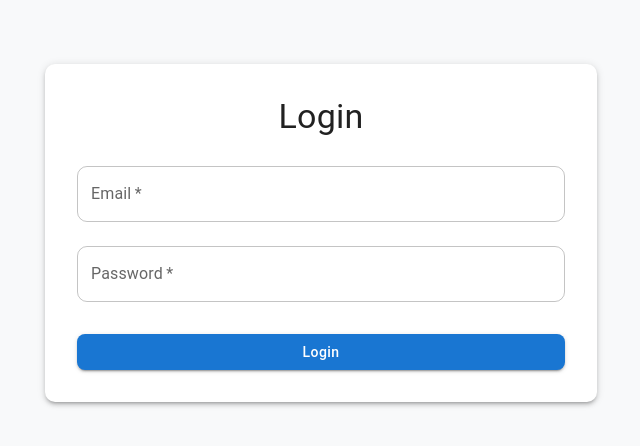
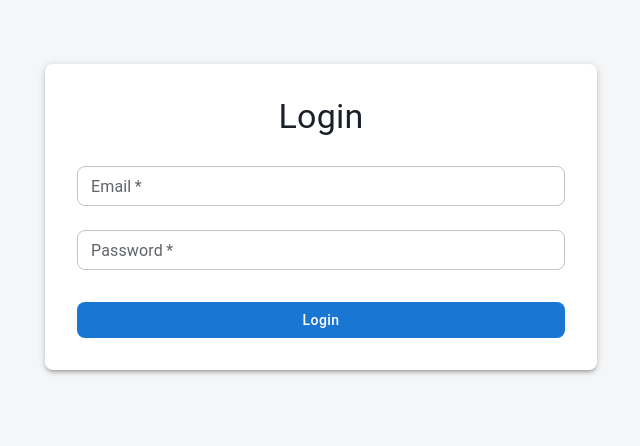
Before and after one commit to Torgbe-Desmond/formify-it, a React (Create React App) app in the folder src/: page /login in a window 1280 px wide. Shown: the top 446 px of the page, without its empty margins (319-959 px from the left). Built offline with nearby package versions, Linux system fonts and the light colour scheme; the HTML template or start-up script is replaced by a standard one; what liquidjs would draw is missing.

Commit message:
added login and register

```diff
--- a/src/App.js
+++ b/src/App.js
@@ -1,6 +1,6 @@
-import { useMemo, useEffect } from 'react';
+import { useEffect } from 'react';
 import { BrowserRouter as Router, Routes, Route, Navigate } from 'react-router-dom';
-import { ThemeProvider, createTheme, CssBaseline, useMediaQuery } from '@mui/material';
+import { ThemeProvider, CssBaseline } from '@mui/material';
 import { useSelector } from 'react-redux';
 
 import { selectIsAuth } from './store/slices/authSlice';
@@ -13,6 +13,7 @@ import SchemaTemplateEditorPage from './pages/SchemaTemplateEditorPage';
 import OfflineBanner            from './components/OfflineBanner';
 import Login from './pages/Login';
 import Register from './pages/Register';
+import LightTheme from './theme/LightTheme';
 
 function ProtectedRoute({ children }) {
   const isAuth = useSelector(selectIsAuth);
@@ -21,45 +22,15 @@ function ProtectedRoute({ children }) {
 }
 
 export default function App() {
-  const prefersDarkMode = useMediaQuery('(prefers-color-scheme: dark)');
 
   useEffect(() => {
     const meta = document.querySelector('meta[name="theme-color"]');
-    if (meta) meta.setAttribute('content', prefersDarkMode ? '#121212' : '#ffffff');
-  }, [prefersDarkMode]);
+    if (meta) meta.setAttribute('content','#ffffff');
+  }, []);
 
-  const theme = useMemo(() =>
-    createTheme({
-      palette: {
-        mode:       prefersDarkMode ? 'dark' : 'light',
-        primary:    { main: '#1976d2' },
-        secondary:  { main: '#9c27b0' },
-        background: {
-          default: prefersDarkMode ? '#0d1117' : '#f8f9fa',
-          paper:   prefersDarkMode ? '#161b22' : '#ffffff',
-        },
-      },
-      typography: { fontFamily: '"Roboto", "Helvetica", "Arial", sans-serif' },
-      shape: { borderRadius: 10 },
-      components: {
-        MuiButton: { styleOverrides: { root: { textTransform: 'none', borderRadius: 8 } } },
-        MuiCard: {
-          styleOverrides: {
-            root: {
-              borderRadius: 12,
-              boxShadow: prefersDarkMode
-                ? '0 4px 20px rgba(0,0,0,0.4)'
-                : '0 4px 20px rgba(0,0,0,0.08)',
-            },
-          },
-        },
-      },
-    }),
-    [prefersDarkMode]
-  );
 
   return (
-    <ThemeProvider theme={theme}>
+    <ThemeProvider theme={LightTheme}>
       <CssBaseline />
       <OfflineBanner />
       <Router>
--- /dev/null
+++ b/src/components/Breadcrumbs.js
@@ -0,0 +1,107 @@
+import { Box, Typography, IconButton } from '@mui/material';
+import ArrowBackIosNewRoundedIcon from '@mui/icons-material/ArrowBackIosNewRounded';
+import { useNavigate } from 'react-router-dom';
+import FolderIcon from '@mui/icons-material/Folder';
+import DescriptionIcon from '@mui/icons-material/Description';
+import WorkspacesIcon from '@mui/icons-material/Workspaces';
+
+const getIcon = (type) => {
+    switch (type) {
+        case 'project': return <WorkspacesIcon sx={{ fontSize: 16 }} />;
+        case 'folder': return <FolderIcon sx={{ fontSize: 16 }} />;
+        case 'file': return <DescriptionIcon sx={{ fontSize: 16 }} />;
+        default: return null;
+    }
+};
+
+const getPath = (crumb) => {
+    switch (crumb.type) {
+        case 'project':
+            return `/project/${crumb.id}`;
+        case 'folder':
+            return `/folder/${crumb.id}`;
+        case 'file':
+            return `/file/${crumb.id}`;
+        default:
+            return '/';
+    }
+};
+
+export default function Breadcrumbs({ crumbs }) {
+    const navigate = useNavigate();
+
+    if (!crumbs || crumbs.length === 0) return null;
+
+    return (
+        <Box sx={{ display: 'flex', alignItems: 'center', gap: 0.5, mb: 1.5 }}>
+
+            {/* Back button → go to parent */}
+            {crumbs.length > 0 && (
+                <IconButton
+                    size="small"
+                    onClick={() => navigate(-1)}
+                    sx={{ color: 'text.secondary', p: 0.5 }}
+                >
+                    <ArrowBackIosNewRoundedIcon sx={{ fontSize: 14 }} />
+                </IconButton>
+            )}
+
+            <Typography variant="body2"
+                onClick={() => navigate("/")}
+                sx={{
+                    cursor: 'pointer',
+                    pr: 0.2,
+                    '&:hover': {
+                        color: 'primary.main',
+                        textDecoration: 'underline',
+                    },
+                }}>
+                Projects / {" "}
+            </Typography>
+
+            {crumbs.map((crumb, index) => {
+                const isLast = index === crumbs.length - 1;
+
+                return (
+                    <Box key={crumb.id} sx={{ display: 'flex', alignItems: 'center' }}>
+
+                        {/* Clickable (not last) */}
+                        {!isLast ? (
+                            <Typography
+                                variant="body2"
+                                color="text.secondary"
+                                sx={{
+                                    cursor: 'pointer',
+                                    '&:hover': {
+                                        color: 'primary.main',
+                                        textDecoration: 'underline',
+                                    },
+                                }}
+                                onClick={() => navigate(getPath(crumb))}
+                            >
+                                {crumb.name}
+                            </Typography>
+                        ) : (
+                            /* Current item */
+                            <Typography
+                                variant="body2"
+                                fontWeight={600}
+                                color="text.primary"
+                                noWrap
+                            >
+                                {crumb.name}
+                            </Typography>
+                        )}
+
+                        {/* Divider */}
+                        {!isLast && (
+                            <Typography variant="body2" color="text.disabled" sx={{ mx: 0.5 }}>
+                                /
+                            </Typography>
+                        )}
+                    </Box>
+                );
+            })}
+        </Box>
+    );
+}
--- a/src/components/fileboard/FileBoardHeader.js
+++ b/src/components/fileboard/FileBoardHeader.js
@@ -2,14 +2,17 @@ import {
   Box, Typography, Button, TextField, InputAdornment,
   IconButton, Menu, MenuItem, ListItemIcon, ListItemText,
 } from '@mui/material';
-import ArrowBackIosNewRoundedIcon        from '@mui/icons-material/ArrowBackIosNewRounded';
-import AddRoundedIcon                    from '@mui/icons-material/AddRounded';
-import SearchIcon                        from '@mui/icons-material/Search';
-import MoreHorizIcon                     from '@mui/icons-material/MoreHoriz';
+import ArrowBackIosNewRoundedIcon from '@mui/icons-material/ArrowBackIosNewRounded';
+import AddRoundedIcon from '@mui/icons-material/AddRounded';
+import SearchIcon from '@mui/icons-material/Search';
+import MoreHorizIcon from '@mui/icons-material/MoreHoriz';
 import DriveFileRenameOutlineRoundedIcon from '@mui/icons-material/DriveFileRenameOutlineRounded';
-import FolderDeleteRoundedIcon           from '@mui/icons-material/FolderDeleteRounded';
-import SchemaRoundedIcon                 from '@mui/icons-material/SchemaRounded';
-import { useNavigate } from 'react-router-dom';
+import FolderDeleteRoundedIcon from '@mui/icons-material/FolderDeleteRounded';
+import SchemaRoundedIcon from '@mui/icons-material/SchemaRounded';
+import { useNavigate, useParams } from 'react-router-dom';
+import Breadcrumbs from '../Breadcrumbs';
+import { useEffect, useState } from 'react';
+import { breadcrumbApi } from '../../store/api/apiClient';
 
 export default function FileBoardHeader({
   folderName,
@@ -25,11 +28,29 @@ export default function FileBoardHeader({
   onSearchChange,
 }) {
   const navigate = useNavigate();
+  const { folderId } = useParams();
+  const [crumbs, setCrumbs] = useState([]);
+
+  useEffect(() => {
+    if (!folderId) return;
+
+    const fetchBreadcrumb = async () => {
+      try {
+        const res = await breadcrumbApi.get('folder', folderId);
+        console.log("res", res)
+        setCrumbs(res.data);
+      } catch (error) {
+        console.error(error);
+      }
+    };
+
+    fetchBreadcrumb();
+  }, [folderId]);
 
   return (
     <Box sx={{ px: { xs: 2, sm: 3 }, pt: { xs: 2.5, sm: 3 }, pb: 2 }}>
       {/* Breadcrumb */}
-      <Box sx={{ display: 'flex', alignItems: 'center', gap: 0.5, mb: 1.5, flexWrap: 'wrap' }}>
+      {/* <Box sx={{ display: 'flex', alignItems: 'center', gap: 0.5, mb: 1.5, flexWrap: 'wrap' }}>
         <IconButton size="small" onClick={() => navigate(-2)} sx={{ color: 'text.secondary', p: 0.5 }}>
           <ArrowBackIosNewRoundedIcon sx={{ fontSize: 14 }} />
         </IconButton>
@@ -52,7 +73,9 @@ export default function FileBoardHeader({
         <Typography variant="body2" fontWeight={600} color="text.primary" noWrap>
           {folderName || '...'}
         </Typography>
-      </Box>
+      </Box> */}
+
+      <Breadcrumbs crumbs={crumbs} />
 
       {/* Title + search + buttons */}
       <Box sx={{
--- a/src/components/folderboard/FolderBoardHeader.js
+++ b/src/components/folderboard/FolderBoardHeader.js
@@ -3,9 +3,12 @@ import {
   InputAdornment, IconButton,
 } from '@mui/material';
 import ArrowBackIosNewRoundedIcon from '@mui/icons-material/ArrowBackIosNewRounded';
-import AddRoundedIcon             from '@mui/icons-material/AddRounded';
-import SearchIcon                 from '@mui/icons-material/Search';
-import { useNavigate } from 'react-router-dom';
+import AddRoundedIcon from '@mui/icons-material/AddRounded';
+import SearchIcon from '@mui/icons-material/Search';
+import { useNavigate, useParams } from 'react-router-dom';
+import { useEffect, useState } from 'react';
+import { breadcrumbApi } from '../../store/api/apiClient';
+import Breadcrumbs from '../Breadcrumbs';
 
 export default function FolderBoardHeader({
   projectName,
@@ -14,11 +17,29 @@ export default function FolderBoardHeader({
   onSearchChange,
 }) {
   const navigate = useNavigate();
+  const { projectId } = useParams();
+  const [crumbs, setCrumbs] = useState([]);
+
+  useEffect(() => {
+    if (!projectId) return;
+
+    const fetchBreadcrumb = async () => {
+      try {
+        const res = await breadcrumbApi.get('project', projectId);
+        console.log("res", res)
+        setCrumbs(res.data);
+      } catch (error) {
+        console.error(error);
+      }
+    };
+
+    fetchBreadcrumb();
+  }, [projectId]);
 
   return (
     <Box sx={{ px: { xs: 2, sm: 3 }, pt: { xs: 2.5, sm: 3 }, pb: 2 }}>
       {/* Breadcrumb */}
-      <Box sx={{ display: 'flex', alignItems: 'center', gap: 0.5, mb: 1.5 }}>
+      {/* <Box sx={{ display: 'flex', alignItems: 'center', gap: 0.5, mb: 1.5 }}>
         <IconButton size="small" onClick={() => navigate('/')} sx={{ color: 'text.secondary', p: 0.5 }}>
           <ArrowBackIosNewRoundedIcon sx={{ fontSize: 14 }} />
         </IconButton>
@@ -34,7 +55,9 @@ export default function FolderBoardHeader({
         <Typography variant="body2" fontWeight={600} color="text.primary" noWrap>
           {projectName || '...'}
         </Typography>
-      </Box>
+      </Box> */}
+
+      <Breadcrumbs crumbs={crumbs}/>
 
       {/* Title + search + button */}
       <Box sx={{
--- a/src/pages/Login.js
+++ b/src/pages/Login.js
@@ -30,10 +30,14 @@ const Login = () => {
 
   const handleSubmit = async (e) => {
     e.preventDefault();
-    const res = await dispatch(login(form));
+    try {
+      const res = await dispatch(login(form));
 
-    if (res.meta.requestStatus === 'fulfilled') {
-      navigate('/');
+      if (res.meta.requestStatus === 'fulfilled') {
+        navigate('/');
+      }
+    } catch (err) {
+      console.log(err)
     }
   };
 
--- a/src/pages/SchemaTemplateEditorPage.js
+++ b/src/pages/SchemaTemplateEditorPage.js
@@ -387,7 +387,7 @@ export default function SchemaTemplateEditorPage() {
               {templateSubView === 'html' && (
                 <>
                   <Typography variant="subtitle1" gutterBottom>HTML Template + Liquid</Typography>
-                  <Paper variant="outlined" sx={{ overflow: 'hidden', borderRadius: 1 }}>
+                  <Paper variant="outlined" sx={{ overflow: 'hidden', borderRadius: 1, bgcolor:"inherit" }}>
                     <CodeMirror
                       value={htmlContent} height="500px"
                       extensions={[html({})]}
--- a/src/store/api/apiClient.js
+++ b/src/store/api/apiClient.js
@@ -1,6 +1,6 @@
 import axios from 'axios';
 
-const BASE_URL = 'https://formify-wyqh.onrender.com';
+const BASE_URL = ['https://formify-node.onrender.com',"http://localhost:5000"][0];
 
 export const apiClient = axios.create({
   baseURL: BASE_URL,
@@ -63,3 +63,8 @@ export const filesApi = {
   update:      (id, data) => apiClient.put(`/api/files/${id}`, data),
   delete:      (id)       => apiClient.delete(`/api/files/${id}`),
 };
+
+// ── Breadcrumbs ─────────────────────────────────────────────────────────
+export const breadcrumbApi = {
+  get: (type, id) => apiClient.get(`/api/breadcrumb/${type}/${id}`),
+};
--- a/src/store/slices/projectsSlice.js
+++ b/src/store/slices/projectsSlice.js
@@ -64,6 +64,7 @@ const projectsSlice = createSlice({
       })
 
       .addCase(createProject.fulfilled, (state, action) => {
+        console.log("payload", action.payload)
         state.items.unshift(action.payload);
       })
 
--- /dev/null
+++ b/src/theme/LightTheme.js
@@ -0,0 +1,77 @@
+import { createTheme } from '@mui/material/styles';
+
+const LightTheme = createTheme({
+  palette: {
+    mode: 'light',
+    primary: {
+      main: '#1976d2', // Standard Material UI Blue
+      light: '#42a5f5',
+      dark: '#1565c0',
+      contrastText: '#ffffff',
+    },
+    secondary: {
+      main: '#9c27b0', // Standard Material Purple
+    },
+    background: {
+      default: '#f4f6f8', // Light gray background for contrast
+      paper: '#ffffff',   // White for cards and modals
+    },
+    text: {
+      primary: '#1a2027',   // Darker gray for better legibility
+      secondary: '#5f6368', // Accessible gray for subtitles
+    },
+    divider: '#e0e0e0',
+  },
+  typography: {
+    fontFamily: '"Roboto", "Helvetica", "Arial", sans-serif', // Standard Material font
+    h1: { fontWeight: 700 },
+    h6: { fontWeight: 600 },
+    button: {
+      fontWeight: 500,
+      textTransform: 'none' // Keeps buttons looking modern (not all caps)
+    },
+  },
+  shape: {
+    borderRadius: 8, // Standard Material 3 / Modern feel
+  },
+  components: {
+    MuiButton: {
+      styleOverrides: {
+        root: {
+          borderRadius: 8,
+          padding: '6px 16px',
+          boxShadow: 'none', // Flat design is cleaner for form tools
+          '&:hover': {
+            boxShadow: '0 2px 8px rgba(25, 118, 210, 0.2)',
+          },
+        },
+      },
+    },
+    MuiCard: {
+      styleOverrides: {
+        root: {
+          borderRadius: 12,
+          border: '1px solid #e0e0e0',
+          boxShadow: '0px 2px 4px rgba(0,0,0,0.05)',
+        },
+      },
+    },
+    MuiAppBar: {
+      styleOverrides: {
+        root: {
+          backgroundColor: '#1976d2', // Solid blue header
+          color: '#ffffff',
+          boxShadow: '0px 2px 4px -1px rgba(0,0,0,0.1)',
+        },
+      },
+    },
+    MuiTextField: {
+      defaultProps: {
+        variant: 'outlined', // Modern outlined look
+        size: 'small',       // Better for dense form layouts
+      },
+    },
+  },
+});
+
+export default LightTheme;
```
Also changed, not shown: src/pages/FileBoard.js (+37 -15 lines), src/pages/FolderBoard.js (+12 -11 lines), schema.json (deleted).
